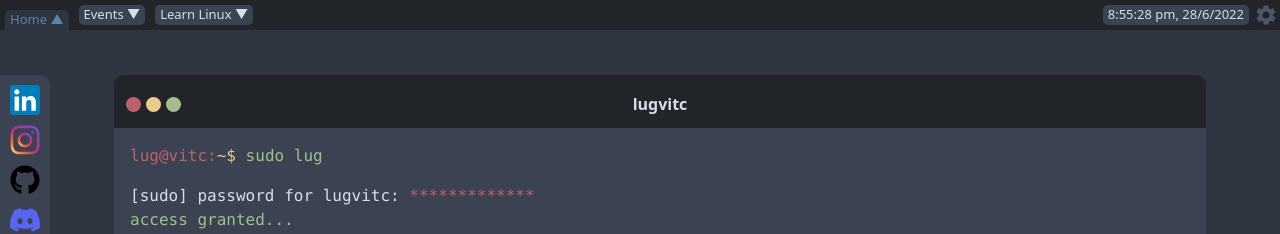
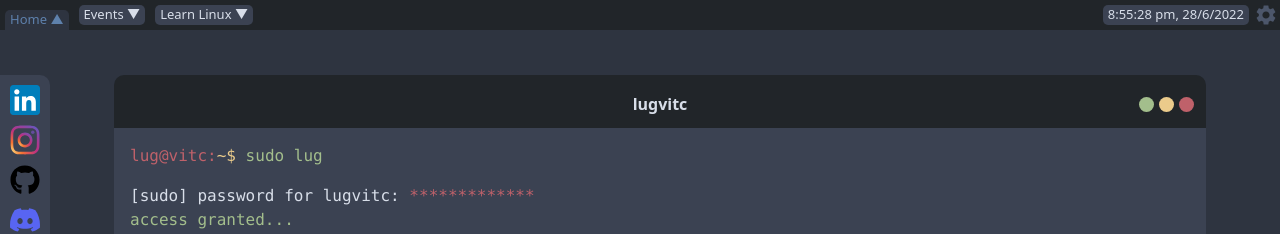
Before and after one commit to lugvitc/lugvitc.github.io, a React (Create React App) app: page / in a window 1280 px wide. Shown: the top 234 px of the page. Built offline with nearby package versions, Linux system fonts and the light colour scheme.

Commit message:
added left and right classes to terminal dots

```diff
--- a/src/components/terminal/terminal.css
+++ b/src/components/terminal/terminal.css
@@ -17,13 +17,16 @@
 
 .terminal-dots {
     position: absolute;
-    left: 0;
     display: flex;
-    flex-direction: row;
     gap: 5px;
 }
 
-.terminal-dots.reversed {
+.terminal-dots.left {
+    flex-direction: row;
+    left: 0;
+}
+
+.terminal-dots.right {
     flex-direction: row-reverse;
     right: 0;
 }
```
